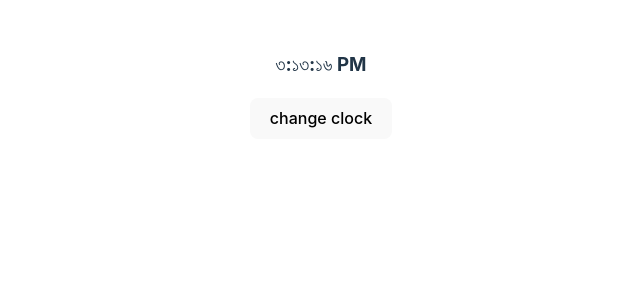
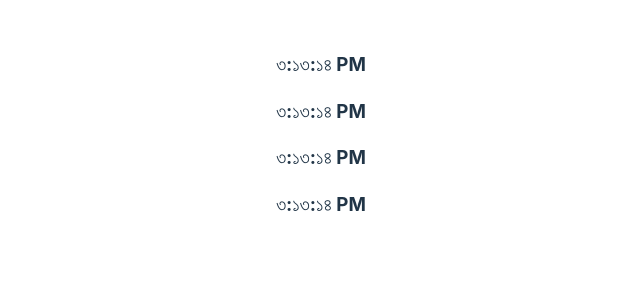
Before and after one commit to Muhammed-Nayeem/Thinking-In-React, a React (Vite) app: page / in a window 1280 px wide. Shown: the top 300 px of the page, without its empty margins (319-959 px from the left). Built offline with nearby package versions, Linux system fonts and the light colour scheme.

Commit message:
conditional rendering, list and keys

```diff
--- a/src/App.jsx
+++ b/src/App.jsx
@@ -1,11 +1,13 @@
 import "./App.css";
-import Clock from "./ReactLessons/LessonFour/Clock";
+import ClockList from "./ReactLessons/LessonFive/ClockList";
+
+const quantities = [1, 2, 3, 4];
 
 function App() {
-  console.log("App Component Render!");
+
   return (
     <div className="app">
-      <Clock></Clock>
+      <ClockList quantities={quantities}></ClockList>
     </div>
   );
 }
--- /dev/null
+++ b/src/ReactLessons/LessonFive/Button.jsx
@@ -0,0 +1,31 @@
+import React from "react";
+
+class Button extends React.Component {
+  shouldComponentUpdate(nextProps) {
+    const { change: currentChange, locale: currentLocale } = this.props;
+    const { change: nextChange, locale: nextLocale } = nextProps;
+
+    if (currentChange === nextChange && currentLocale === nextLocale) {
+      return false;
+    } else {
+      return true;
+    }
+  }
+
+  render() {
+    const { change, locale, show, enable } = this.props;
+
+    if (!enable) return null;
+
+    return (
+      <div className="button">
+        <button type="button" onClick={() => change(locale)}>
+          {locale === "bn-BD" ? "Change Clock" : "Gori Poriborton Korun"}
+        </button>
+        {show && <p>Conditional Rendering!</p>}
+      </div>
+    );
+  }
+}
+
+export default Button;
--- /dev/null
+++ b/src/ReactLessons/LessonFive/Clock.jsx
@@ -0,0 +1,56 @@
+import React from "react";
+import Button from "./Button";
+
+class Clock extends React.Component {
+  constructor(props) {
+    super(props);
+    this.state = {
+      date: new Date(),
+      locale: "bn-BD",
+    };
+  }
+
+  componentDidMount() {
+    this.timeInterval = setInterval(() => this.tick(), 1000);
+  }
+
+  componentWillUnmount() {
+    clearInterval(this.timeInterval);
+  }
+
+  changeHandler = (locale) => {
+    this.setState({
+      locale,
+    });
+  };
+
+  tick() {
+    this.setState({
+      date: new Date(),
+    });
+  }
+
+  render() {
+    const { date, locale } = this.state;
+
+    // let button;
+    // if (locale === "bn-BD") {
+    //   button = <Button change={this.changeHandler} locale="en-US"></Button>;
+    // } else {
+    //   button = <Button change={this.changeHandler} locale="bn-BD"></Button>;
+    // }
+
+    return (
+      <div className="clock-app">
+        <h3 className="time-heading">{date.toLocaleTimeString(locale)}</h3>
+        {locale === "bn-BD" ? (
+          <Button change={this.changeHandler} locale="en-US" show={false} enable={false}></Button>
+        ) : (
+          <Button change={this.changeHandler} locale="bn-BD" show={true} enable={true}></Button>
+        )}
+      </div>
+    );
+  }
+}
+
+export default Clock;
--- /dev/null
+++ b/src/ReactLessons/LessonFive/ClockList.jsx
@@ -0,0 +1,15 @@
+import Clock from "./Clock";
+
+function ClockList(props) {
+  const { quantities } = props;
+
+  return (
+    <div className="clock-list">
+      {quantities.map((clock) => (
+        <Clock key={clock}></Clock>
+      ))}
+    </div>
+  );
+}
+
+export default ClockList;
```
